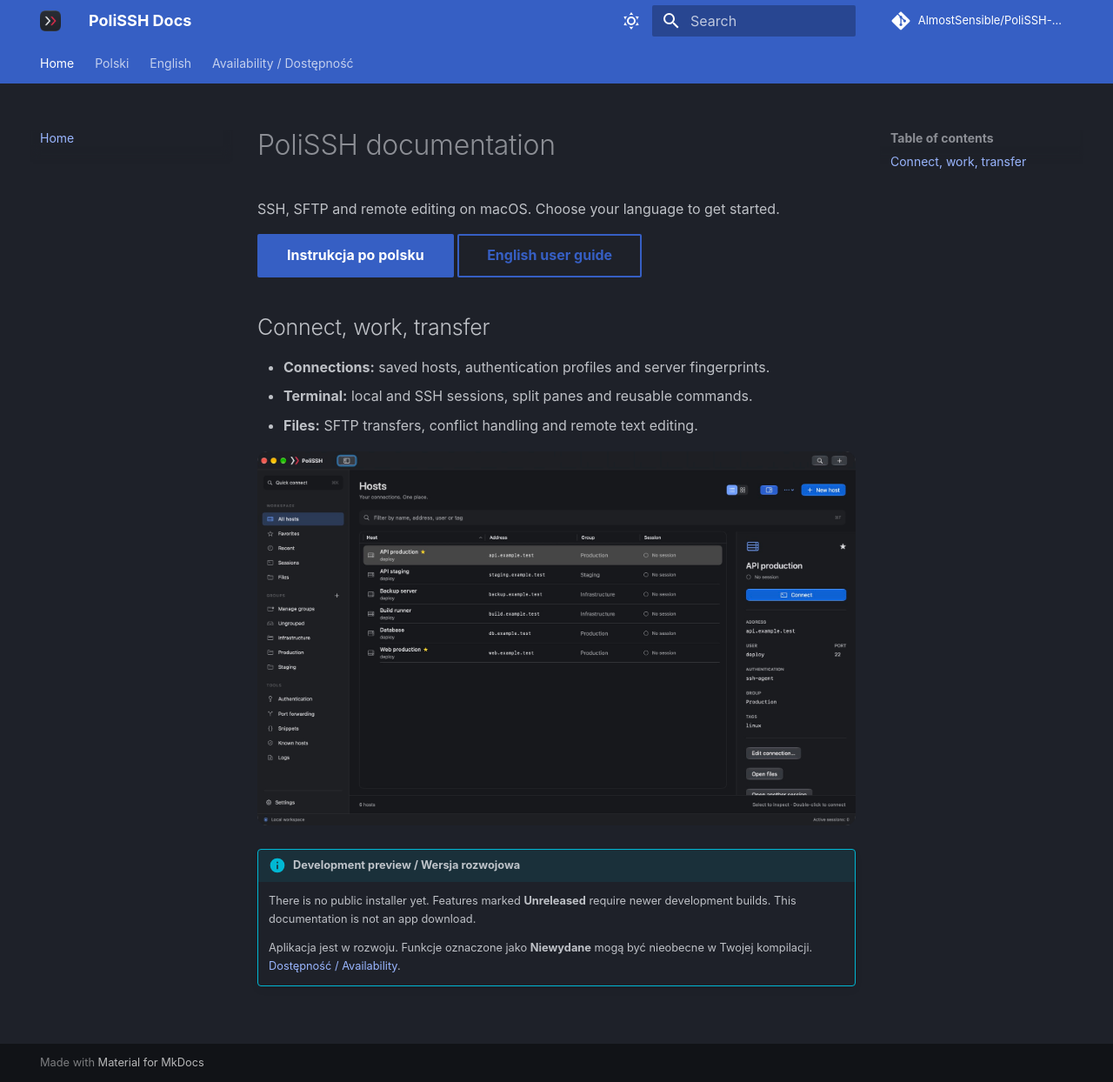
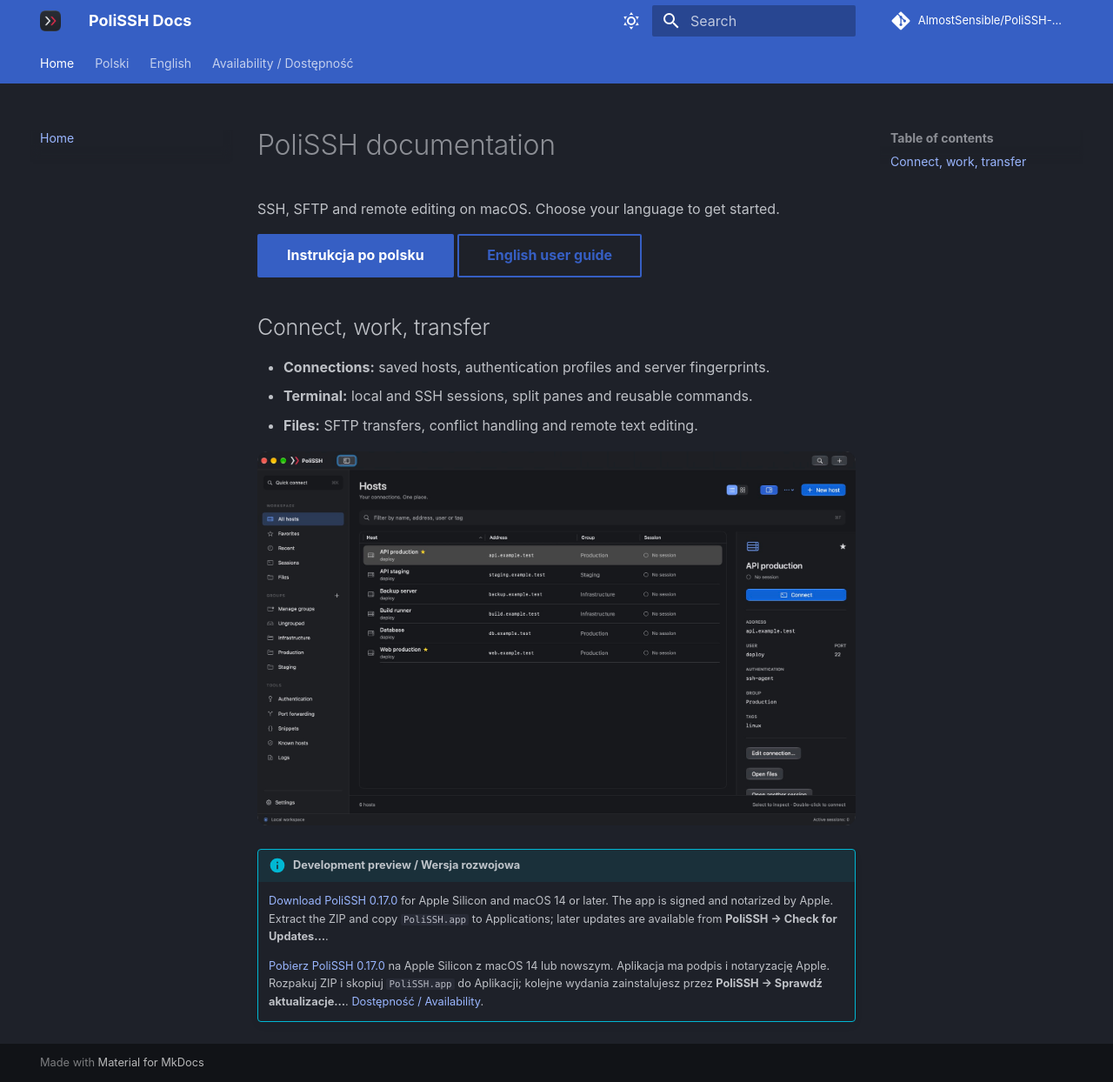
Before and after one commit to AlmostSensible/PoliSSH-docs, an MkDocs documentation site: the page built from docs/index.md, in a window 1280 px wide and 1244 px high. Shown: the whole window at 87% size. Built offline with MkDocs 1.6.1 and Material for MkDocs 9.7.7, drawn with Linux system fonts in a browser that asks for light colours; comment, search, counter and statistics services are not loaded.

Commit message:
Publish PoliSSH download and installation instructions

```diff
--- a/docs/index.md
+++ b/docs/index.md
@@ -14,6 +14,6 @@ SSH, SFTP and remote editing on macOS. Choose your language to get started.
 ![PoliSSH host library](assets/hosts-dark.jpg)
 
 !!! info "Development preview / Wersja rozwojowa"
-    There is no public installer yet. Features marked **Unreleased** require newer development builds. This documentation is not an app download.
+    [Download PoliSSH 0.17.0](https://github.com/AlmostSensible/PoliSSH-docs/releases/download/v0.17.0/PoliSSH-0.17.0-arm64.zip) for Apple Silicon and macOS 14 or later. The app is signed and notarized by Apple. Extract the ZIP and copy `PoliSSH.app` to Applications; later updates are available from **PoliSSH → Check for Updates…**.
 
-    Aplikacja jest w rozwoju. Funkcje oznaczone jako **Niewydane** mogą być nieobecne w Twojej kompilacji. [Dostępność / Availability](status.md).
+    [Pobierz PoliSSH 0.17.0](https://github.com/AlmostSensible/PoliSSH-docs/releases/download/v0.17.0/PoliSSH-0.17.0-arm64.zip) na Apple Silicon z macOS 14 lub nowszym. Aplikacja ma podpis i notaryzację Apple. Rozpakuj ZIP i skopiuj `PoliSSH.app` do Aplikacji; kolejne wydania zainstalujesz przez **PoliSSH → Sprawdź aktualizacje…**. [Dostępność / Availability](status.md).
```
Also changed, not shown: docs/status.md (+2 -2 lines).
